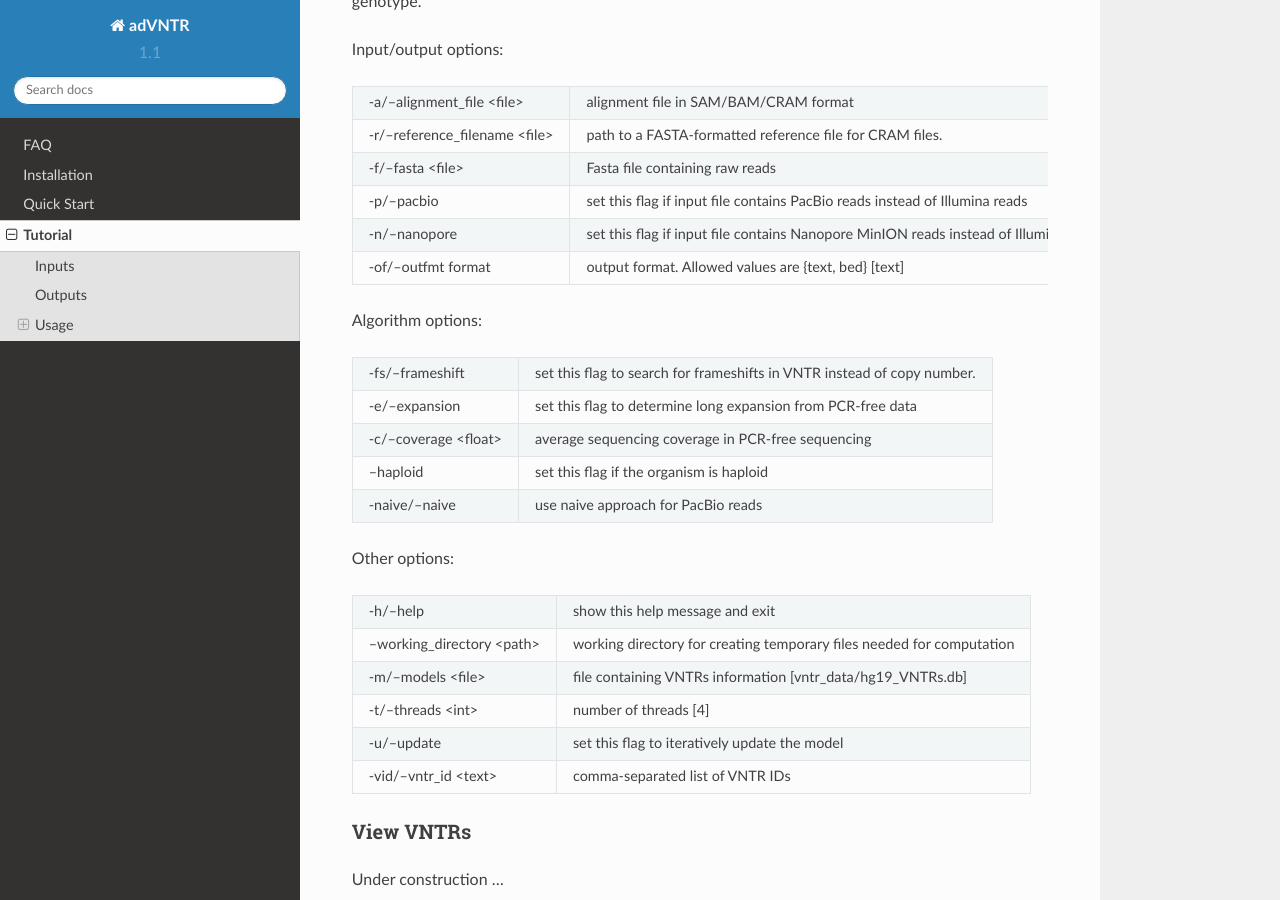
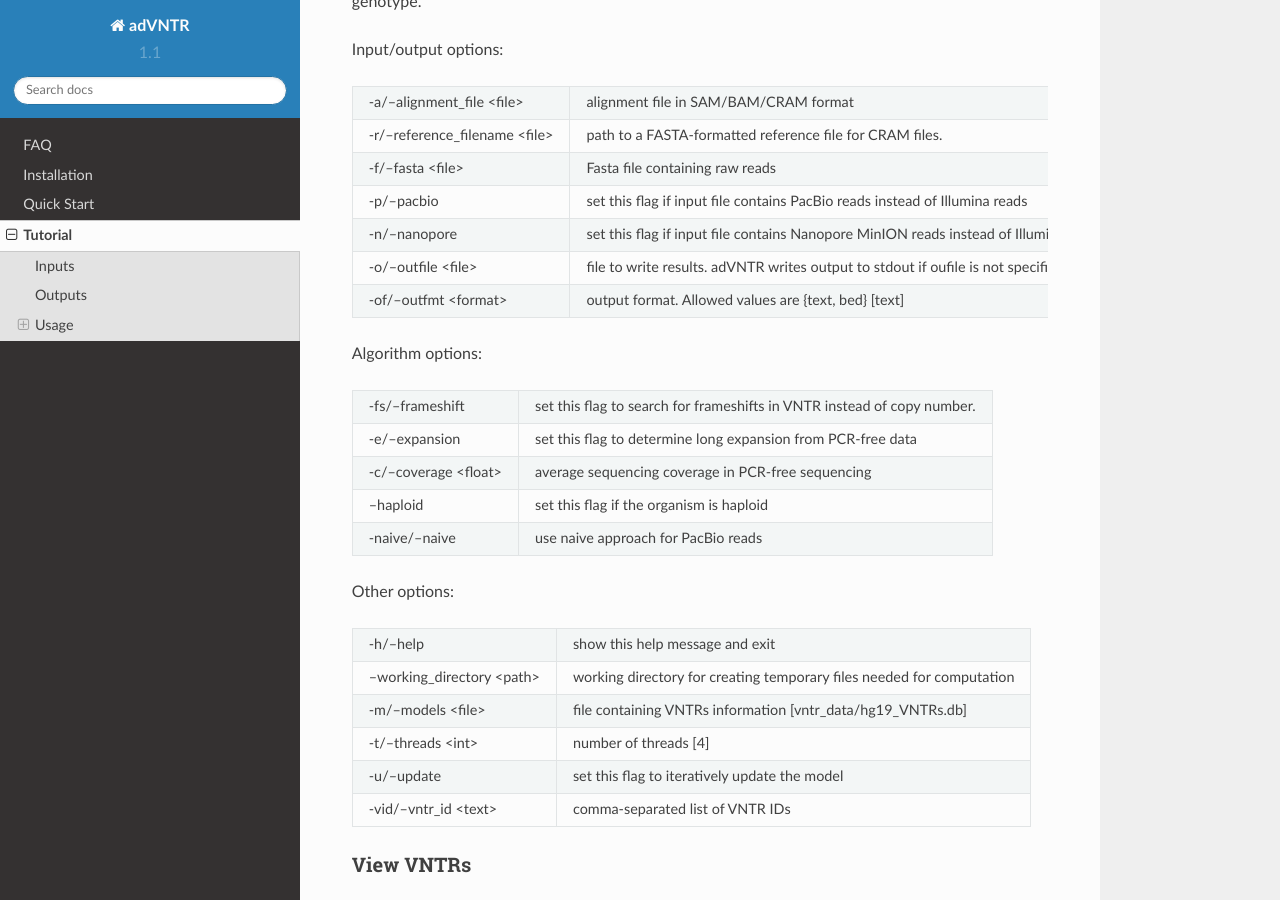
Before and after one commit to mehrdadbakhtiari/adVNTR, a Sphinx documentation site: the page built from docs/tutorial.rst, in a window 1280 px wide and 900 px high, scrolled down 1814 px. Built offline with Sphinx 7.4.7 and the Read the Docs theme 2.0.0, drawn with Linux system fonts in a browser that asks for light colours.

Commit message:
add --outfile to documentations

```diff
--- a/docs/tutorial.rst
+++ b/docs/tutorial.rst
@@ -74,19 +74,21 @@ Summary of options:
 
 Input/output options:
 
-+-------------------------------+--------------------------------------------------------------------------------+
-| -a/--alignment_file <file>    | alignment file in SAM/BAM/CRAM format                                          |
-+-------------------------------+--------------------------------------------------------------------------------+
-| -r/--reference_filename <file>| path to a FASTA-formatted reference file for CRAM files.                       |
-+-------------------------------+--------------------------------------------------------------------------------+
-| -f/--fasta <file>             | Fasta file containing raw reads                                                |
-+-------------------------------+--------------------------------------------------------------------------------+
-| -p/--pacbio                   | set this flag if input file contains PacBio reads instead of Illumina reads    |
-+-------------------------------+--------------------------------------------------------------------------------+
-| -n/--nanopore                 | set this flag if input file contains Nanopore MinION reads instead of Illumina |
-+-------------------------------+--------------------------------------------------------------------------------+
-| -of/--outfmt format           | output format. Allowed values are {text, bed} [text]                           |
-+-------------------------------+--------------------------------------------------------------------------------+
++-------------------------------+---------------------------------------------------------------------------------+
+| -a/--alignment_file <file>    | alignment file in SAM/BAM/CRAM format                                           |
++-------------------------------+---------------------------------------------------------------------------------+
+| -r/--reference_filename <file>| path to a FASTA-formatted reference file for CRAM files.                        |
++-------------------------------+---------------------------------------------------------------------------------+
+| -f/--fasta <file>             | Fasta file containing raw reads                                                 |
++-------------------------------+---------------------------------------------------------------------------------+
+| -p/--pacbio                   | set this flag if input file contains PacBio reads instead of Illumina reads     |
++-------------------------------+---------------------------------------------------------------------------------+
+| -n/--nanopore                 | set this flag if input file contains Nanopore MinION reads instead of Illumina  |
++-------------------------------+---------------------------------------------------------------------------------+
+| -o/--outfile <file>           | file to write results. adVNTR writes output to stdout if oufile is not specified|
++-------------------------------+---------------------------------------------------------------------------------+
+| -of/--outfmt <format>         | output format. Allowed values are {text, bed} [text]                            |
++-------------------------------+---------------------------------------------------------------------------------+
 
 Algorithm options:
 
```
